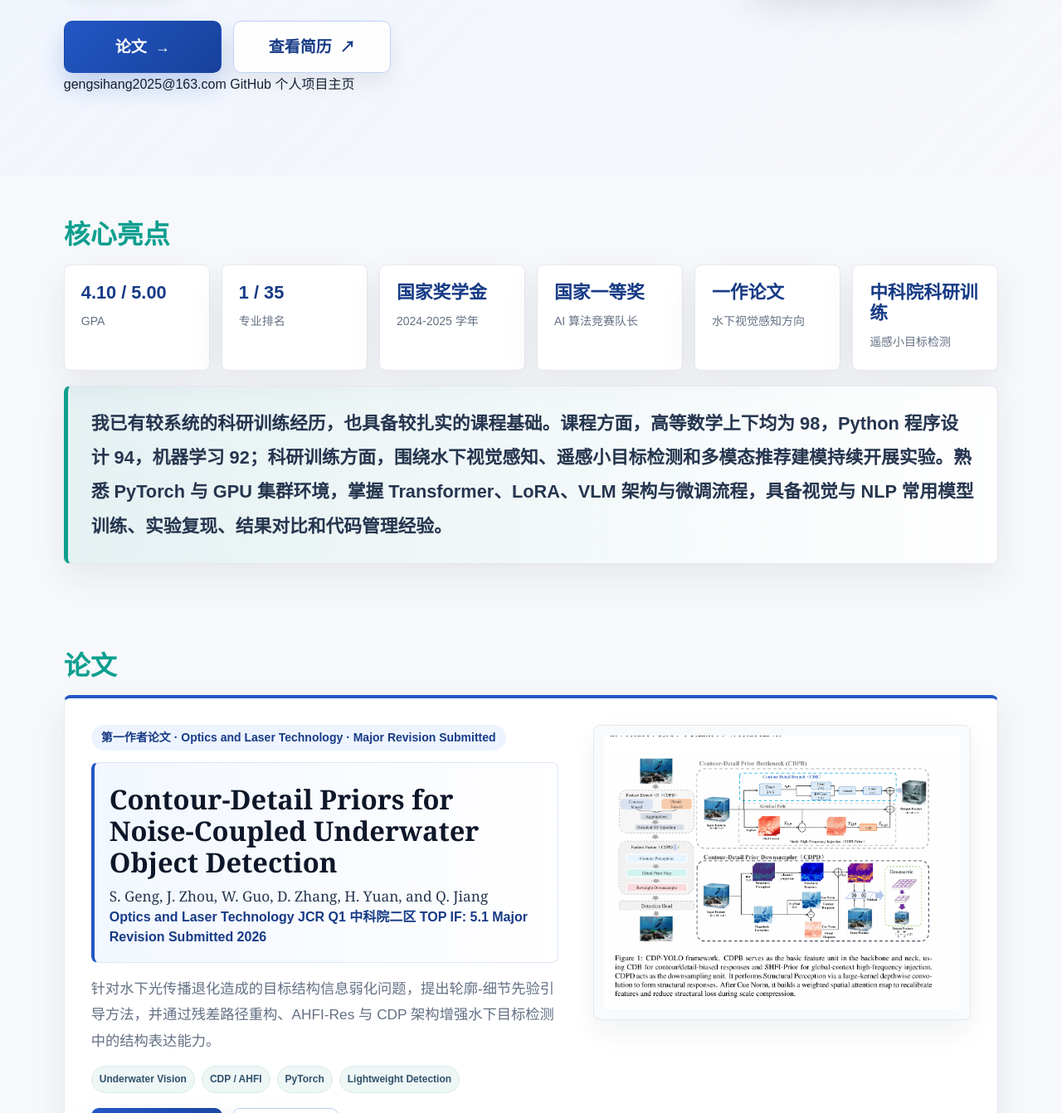
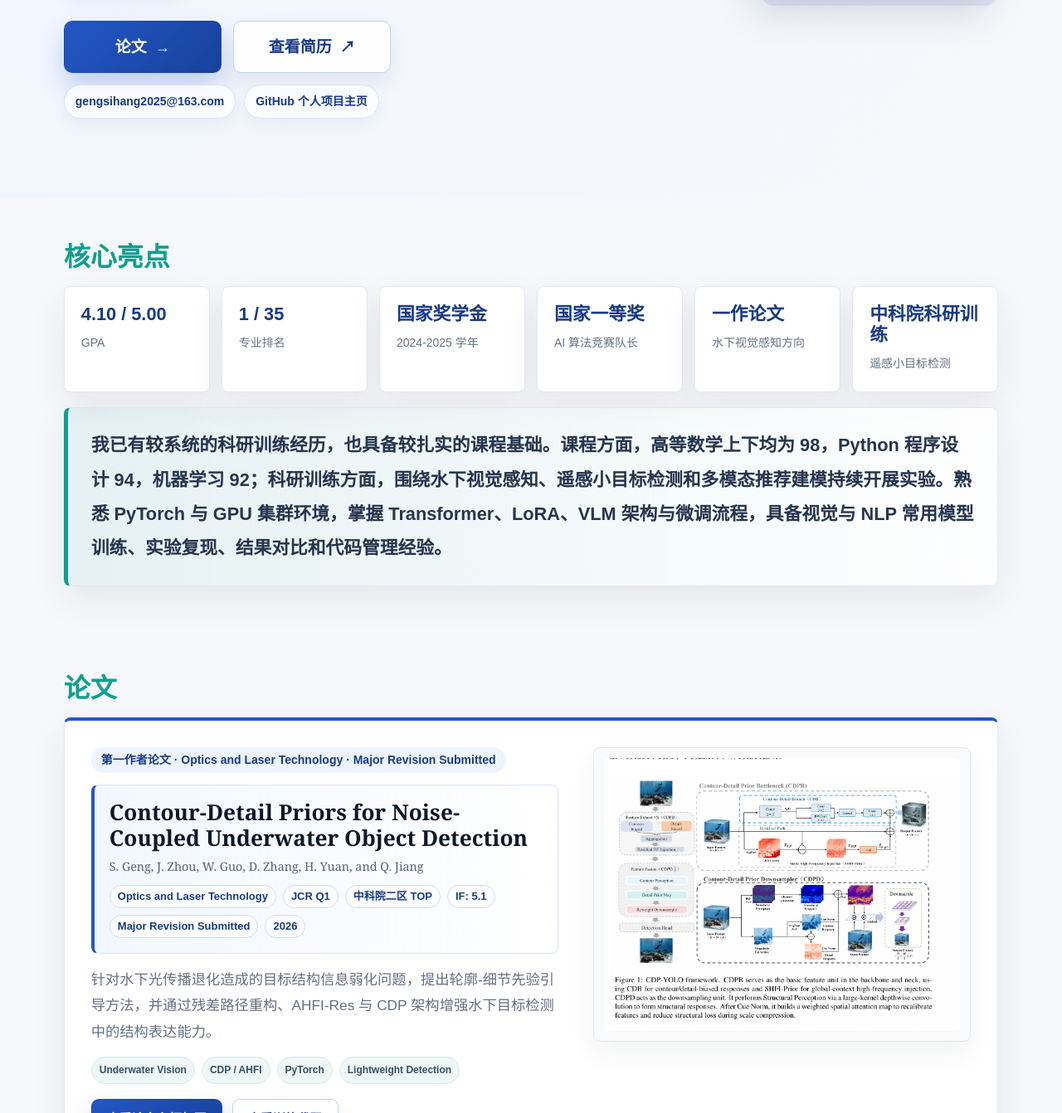
Before and after one commit to Sihang-Geng/Sihang-Geng.github.io, a plain HTML site: page index.html in a window 1280 px wide. Shown: the part 670-2012 px from the top of the page at 83% size. Drawn offline with Linux system fonts and the light colour scheme.

Commit message:
Polish hero contact and paper badges

```diff
--- a/style.css
+++ b/style.css
@@ -201,6 +201,27 @@ h1 {
   margin-top: 8px;
 }
 
+.hero-contact-links {
+  display: flex;
+  flex-wrap: wrap;
+  gap: 10px;
+  margin-top: 14px;
+}
+
+.hero-contact-links a {
+  display: inline-flex;
+  align-items: center;
+  min-height: 38px;
+  padding: 7px 13px;
+  color: var(--brand-dark);
+  background: rgba(255, 255, 255, 0.76);
+  border: 1px solid #d7e2ff;
+  border-radius: 999px;
+  font-size: 14px;
+  font-weight: 800;
+  box-shadow: 0 8px 18px rgba(23, 32, 51, 0.05);
+}
+
 .hero-actions .button {
   min-width: 190px;
   min-height: 58px;
@@ -398,26 +419,40 @@ h1 {
 }
 
 .paper-authors {
-  color: #26364f !important;
+  color: #52617a !important;
   font-family: Georgia, "Times New Roman", "Noto Serif SC", serif;
-  font-size: clamp(15px, 1.35vw, 18px);
-  line-height: 1.5;
+  font-size: clamp(14px, 1.12vw, 16px);
+  line-height: 1.48;
 }
 
 .paper-citation h3 {
-  margin: 8px 0 9px;
+  margin: 0 0 8px;
   color: #0e1729;
   font-family: Georgia, "Times New Roman", "Noto Serif SC", serif;
-  font-size: clamp(25px, 2.55vw, 33px);
+  font-size: clamp(22px, 2.05vw, 28px);
   font-weight: 600;
-  line-height: 1.16;
+  line-height: 1.18;
 }
 
 .paper-venue {
-  color: var(--brand-dark) !important;
-  font-size: clamp(14px, 1.25vw, 16px);
+  display: flex;
+  flex-wrap: wrap;
+  gap: 8px;
+  margin-top: 12px;
+}
+
+.paper-venue span {
+  display: inline-flex;
+  align-items: center;
+  min-height: 28px;
+  padding: 4px 9px;
+  color: var(--brand-dark);
+  background: #ffffff;
+  border: 1px solid #cfdcf5;
+  border-radius: 999px;
+  font-size: 13px;
   font-weight: 800;
-  line-height: 1.5;
+  line-height: 1.25;
 }
 
 .paper-summary {
@@ -574,7 +609,8 @@ h1 {
   }
 
   .hero-highlights,
-  .hero-actions {
+  .hero-actions,
+  .hero-contact-links {
     justify-content: center;
   }
 
```
